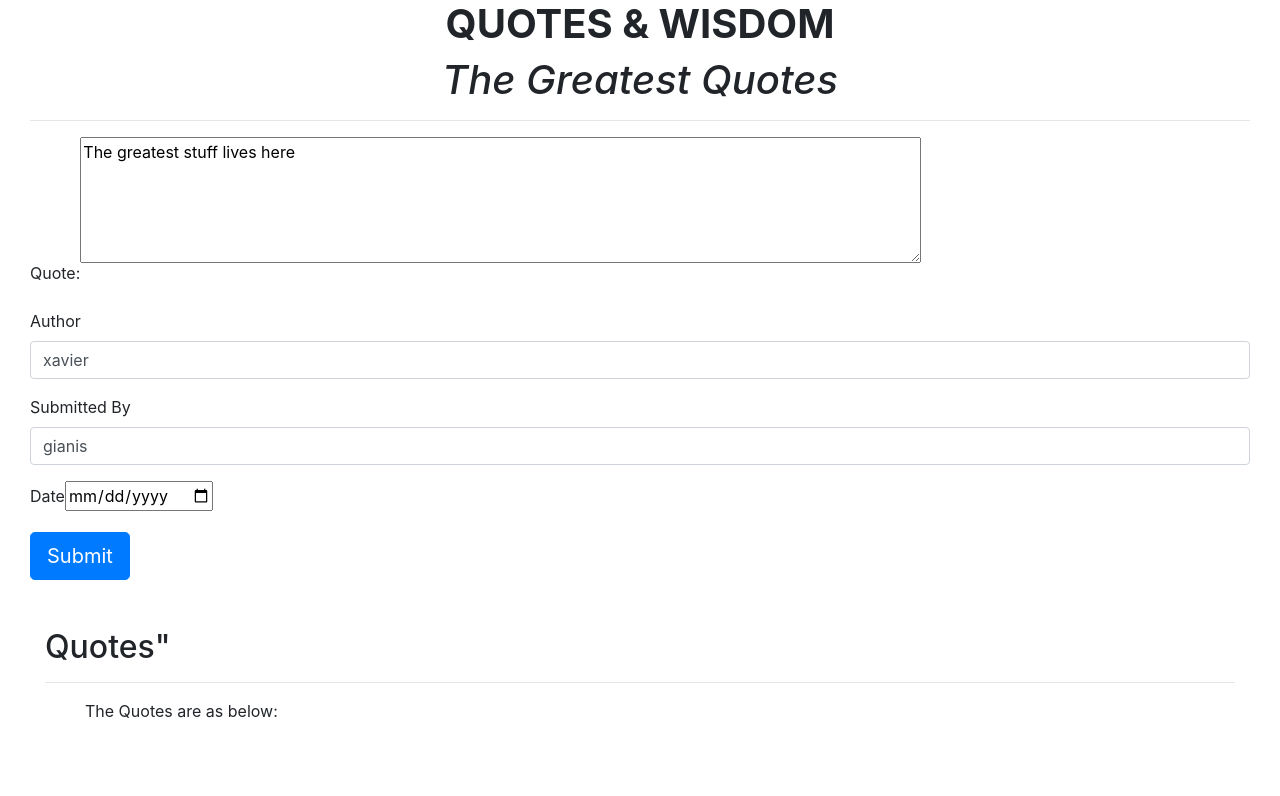
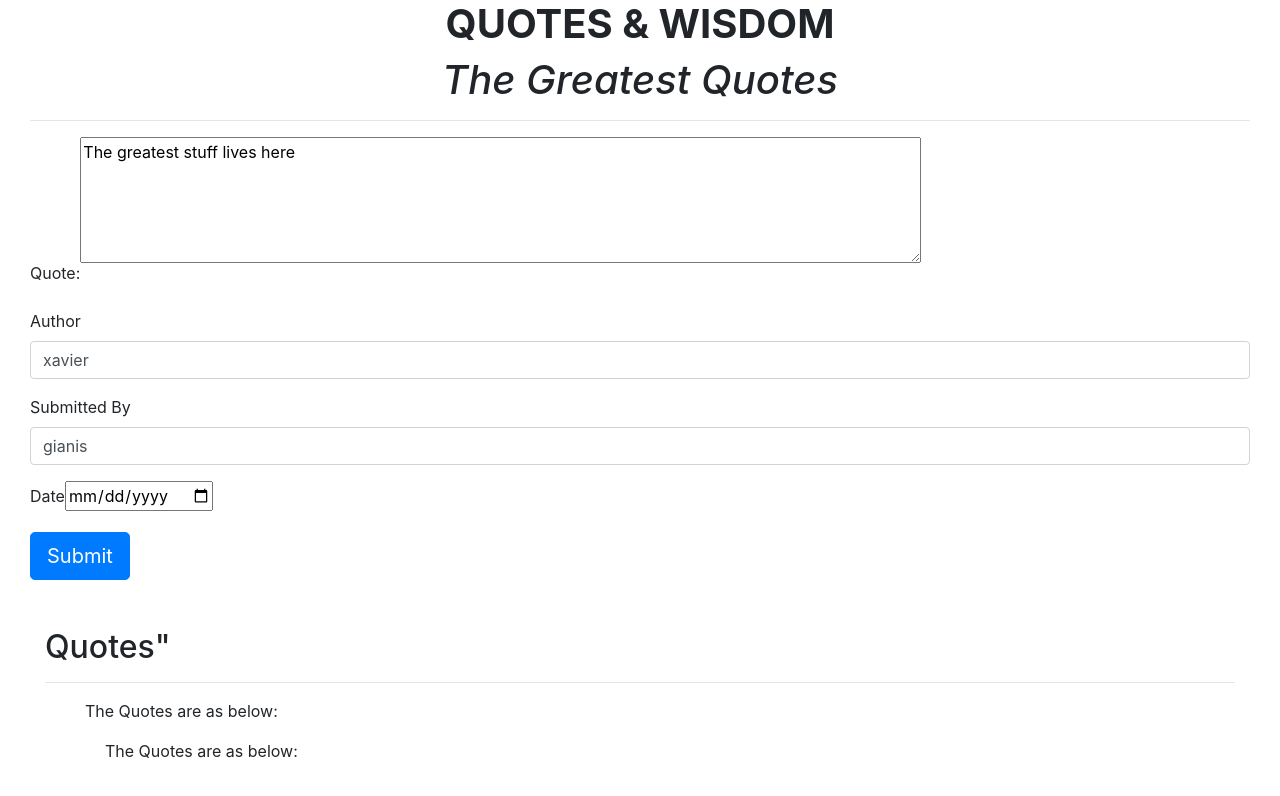
Before and after one commit to thepsalmist/Quotes, an Angular app: page / in a window 1280 px wide. Shown: the top 796 px of the page. Built offline with nearby package versions, Linux system fonts and the light colour scheme.

Commit message:
bind input from theparent component(quote) to child component(quote-details)

```diff
--- a/src/app/quote-details/quote-details.component.ts
+++ b/src/app/quote-details/quote-details.component.ts
@@ -1,4 +1,6 @@
 import { Component, OnInit } from '@angular/core';
+import { Input } from '@angular/core';
+import { Quote } from '../quote';
 
 @Component({
   selector: 'app-quote-details',
@@ -7,6 +9,8 @@ import { Component, OnInit } from '@angular/core';
 })
 export class QuoteDetailsComponent implements OnInit {
 
+  @Input() quote: Quote;
+
   constructor() { }
 
   ngOnInit() {
--- a/src/app/quote/quote.component.html
+++ b/src/app/quote/quote.component.html
@@ -2,6 +2,10 @@
   <h1>QUOTES & WISDOM</h1>
   <app-quote-form></app-quote-form>
 </div>
-<ul>
-  <li *ngFor="let quote of quotes ">{{quote.name}}</li>
-</ul>
+<div class="">
+  <ul>
+    <li *ngFor="let quote of quotes ">{{quote.name}}</li>
+    <!-- bind property quote to the expected input 'quote' in child component -->
+    <app-quote-details [quote]="quote"></app-quote-details>
+  </ul>
+</div>
```
